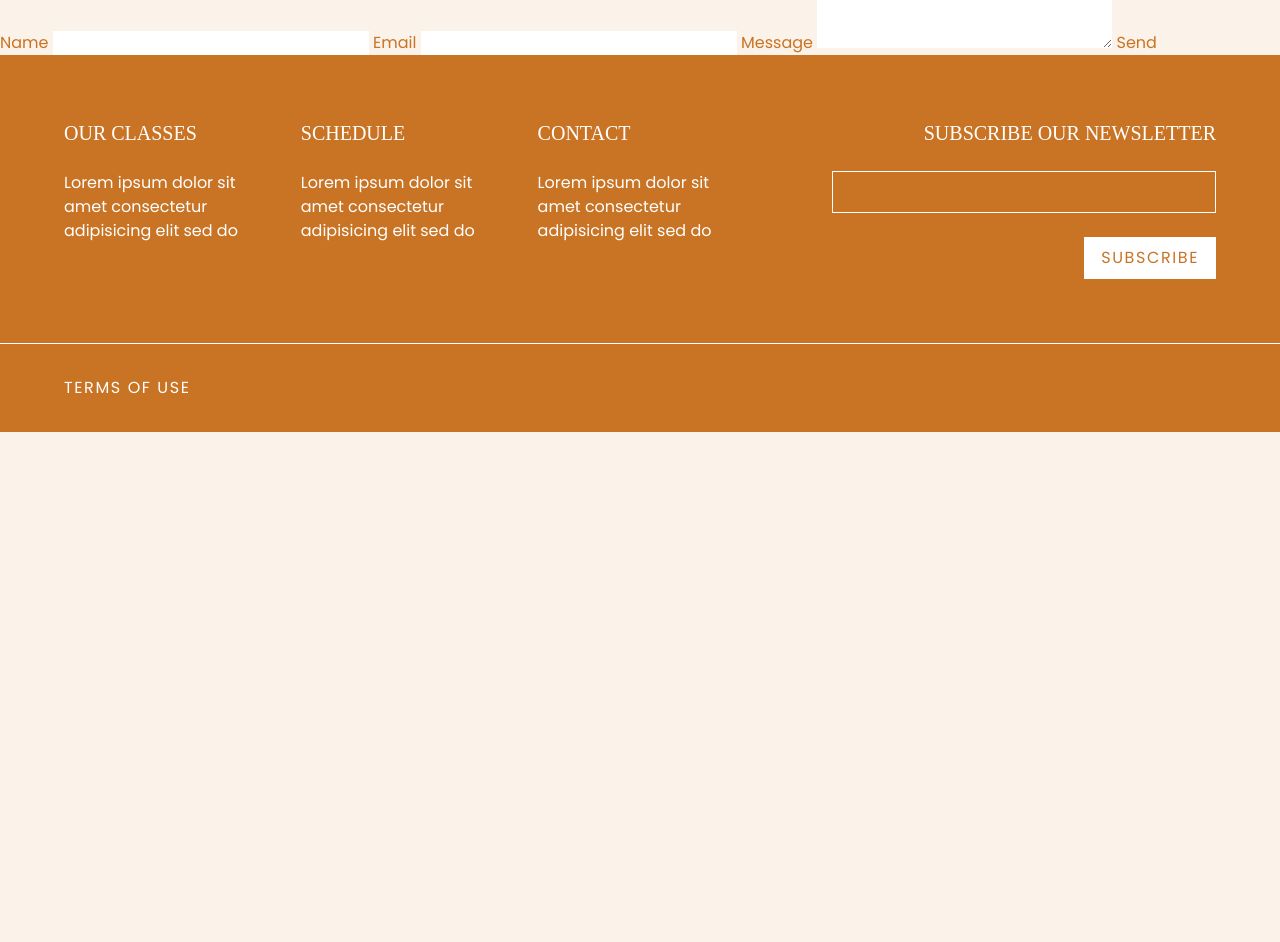
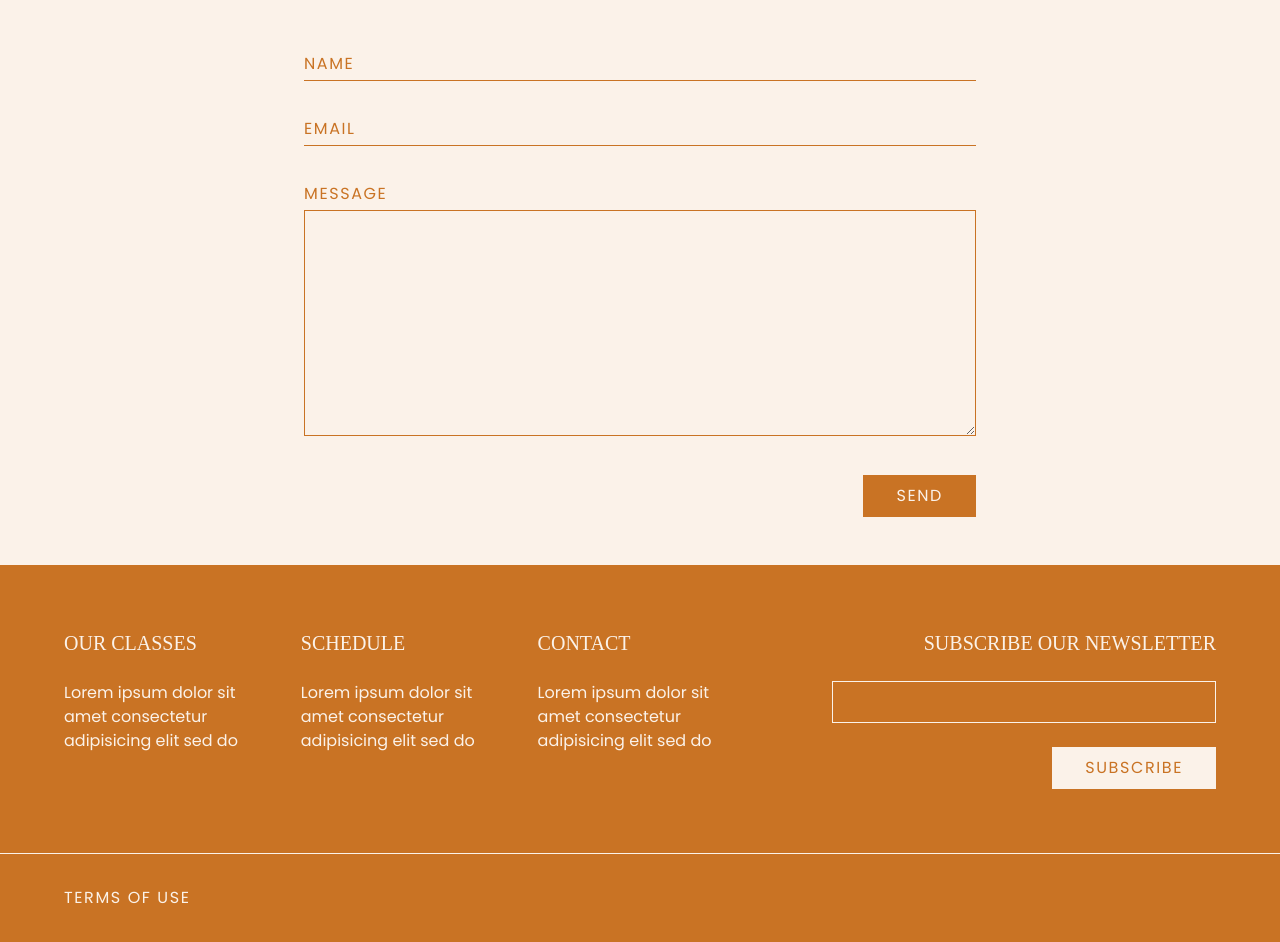
Before and after one commit to PollockCR/the-yoga-studio, a Jekyll site: the page built from contact.html, in a window 1280 px wide. Shown: the part 630-1572 px from the top of the page. Built offline with Jekyll 4.4.1, drawn with Linux system fonts in a browser that asks for light colours; some web fonts are replaced; before the commit the page ends 1062 px from its top, so only the background shows below that.

Commit message:
style contact form

```diff
--- a/_includes/contact-form.html
+++ b/_includes/contact-form.html
@@ -1,14 +1,16 @@
-<section>
-     <form>
-        <label for="name">Name</label>
-        <input type="text" id="name" name="name">
+<section class="px-5p py-12">
+    <form class="grid gap-8 max-w-2xl mx-auto">
+        <input class="form-field" type="text" name="name" placeholder="Name" aria-label="Name">
 
-        <label for="email">Email</label>
-        <input type="email" id="email" name="email">
+        <input placeholder="Email" aria-label="Email" class="form-field" type="email" id="email" name="email">
 
-        <label for="message">Message</label>
-        <textarea id="message" name="message"></textarea>
+        <div>
+            <label class="form-label block" for="message">Message</label>
+            <textarea rows="8" id="message" name="message" class="w-full bg-transparent p-4 outline-none border border-pumpkin"></textarea>
+        </div>
 
-        <button type="submit">Send</button>
+        <div class="text-right">
+            <button class="button" type="submit">Send</button>
+        </div>
     </form>
 </section>
--- a/_includes/site-footer.html
+++ b/_includes/site-footer.html
@@ -1,4 +1,4 @@
-<footer class="bg-pumpkin text-white">
+<footer class="bg-pumpkin text-cream">
     <nav class="p-5p grid grid-cols-2 sm:grid-cols-3 md:grid-cols-5 gap-8">
         <!-- Footer Menu -->
         <div>
@@ -17,11 +17,11 @@
         <!-- Footer Subscribe -->
         <form class="col-span-2 grid md:text-right gap-6">
             <label for="email" class="font-serif text-xl uppercase">Subscribe our newsletter</label>
-            <input type="email" id="email" name="email" class="max-w-sm w-full md:ml-auto bg-transparent border border-white p-2 outline-white">
-            <div><button type="submit" class="button bg-white text-pumpkin border border-white hover:text-white hover:bg-pumpkin">Subscribe</button></div>
+            <input type="email" id="email" name="email" class="max-w-sm w-full md:ml-auto bg-transparent border border-cream p-2 outline-cream">
+            <div><button type="submit" class="button bg-cream text-pumpkin border border-cream hover:text-cream hover:bg-pumpkin hover:border-cream">Subscribe</button></div>
         </form>
     </nav>
-    <div class="px-5p py-8 border-t border-white uppercase tracking-widest">
+    <div class="px-5p py-8 border-t border-cream uppercase tracking-widest">
         <a href="#">Terms of use</a>
     </div>
 </footer>
--- a/assets/css/output-style.css
+++ b/assets/css/output-style.css
@@ -461,21 +461,63 @@ p {
 }
 .button {
   display: inline-block;
+  border-width: 1px;
+  border-color: transparent;
   --tw-bg-opacity: 1;
   background-color: rgb(201 115 36 / var(--tw-bg-opacity));
-  padding-left: 1rem;
-  padding-right: 1rem;
+  padding-left: 2rem;
+  padding-right: 2rem;
   padding-top: 0.5rem;
   padding-bottom: 0.5rem;
   text-transform: uppercase;
   letter-spacing: 0.1em;
   --tw-text-opacity: 1;
-  color: rgb(255 255 255 / var(--tw-text-opacity));
+  color: rgb(251 242 233 / var(--tw-text-opacity));
   transition-property: color, background-color, border-color, text-decoration-color, fill, stroke, opacity, box-shadow, transform, filter, -webkit-backdrop-filter;
   transition-property: color, background-color, border-color, text-decoration-color, fill, stroke, opacity, box-shadow, transform, filter, backdrop-filter;
   transition-property: color, background-color, border-color, text-decoration-color, fill, stroke, opacity, box-shadow, transform, filter, backdrop-filter, -webkit-backdrop-filter;
   transition-timing-function: cubic-bezier(0.4, 0, 0.2, 1);
   transition-duration: 150ms;
+}
+.button:hover {
+  --tw-border-opacity: 1;
+  border-color: rgb(201 115 36 / var(--tw-border-opacity));
+  --tw-bg-opacity: 1;
+  background-color: rgb(251 242 233 / var(--tw-bg-opacity));
+  --tw-text-opacity: 1;
+  color: rgb(201 115 36 / var(--tw-text-opacity));
+}
+.form-field {
+  border-bottom-width: 1px;
+  --tw-border-opacity: 1;
+  border-bottom-color: rgb(201 115 36 / var(--tw-border-opacity));
+  background-color: transparent;
+  padding-top: 0.25rem;
+  padding-bottom: 0.25rem;
+  --tw-text-opacity: 1;
+  color: rgb(201 115 36 / var(--tw-text-opacity));
+  outline: 2px solid transparent;
+  outline-offset: 2px;
+}
+.form-field::-moz-placeholder {
+  text-transform: uppercase;
+  letter-spacing: 0.1em;
+  --tw-text-opacity: 1;
+  color: rgb(201 115 36 / var(--tw-text-opacity));
+}
+.form-field::placeholder {
+  text-transform: uppercase;
+  letter-spacing: 0.1em;
+  --tw-text-opacity: 1;
+  color: rgb(201 115 36 / var(--tw-text-opacity));
+}
+.form-label {
+  padding-top: 0.25rem;
+  padding-bottom: 0.25rem;
+  text-transform: uppercase;
+  letter-spacing: 0.1em;
+  --tw-text-opacity: 1;
+  color: rgb(201 115 36 / var(--tw-text-opacity));
 }
 .absolute {
   position: absolute;
@@ -501,6 +543,10 @@ p {
 }
 .-m-px {
   margin: -1px;
+}
+.mx-auto {
+  margin-left: auto;
+  margin-right: auto;
 }
 .my-3 {
   margin-top: 0.75rem;
@@ -533,6 +579,9 @@ p {
 .mt-6 {
   margin-top: 1.5rem;
 }
+.block {
+  display: block;
+}
 .flex {
   display: flex;
 }
@@ -556,6 +605,9 @@ p {
 }
 .w-full {
   width: 100%;
+}
+.max-w-2xl {
+  max-width: 42rem;
 }
 .max-w-md {
   max-width: 28rem;
@@ -640,13 +692,17 @@ p {
 .border-t {
   border-top-width: 1px;
 }
+.border-cream {
+  --tw-border-opacity: 1;
+  border-color: rgb(251 242 233 / var(--tw-border-opacity));
+}
 .border-pumpkin {
   --tw-border-opacity: 1;
   border-color: rgb(201 115 36 / var(--tw-border-opacity));
 }
-.border-white {
-  --tw-border-opacity: 1;
-  border-color: rgb(255 255 255 / var(--tw-border-opacity));
+.bg-cream {
+  --tw-bg-opacity: 1;
+  background-color: rgb(251 242 233 / var(--tw-bg-opacity));
 }
 .bg-pumpkin {
   --tw-bg-opacity: 1;
@@ -663,10 +719,6 @@ p {
 .bg-transparent {
   background-color: transparent;
 }
-.bg-white {
-  --tw-bg-opacity: 1;
-  background-color: rgb(255 255 255 / var(--tw-bg-opacity));
-}
 .bg-cover {
   background-size: cover;
 }
@@ -678,6 +730,9 @@ p {
 }
 .p-2 {
   padding: 0.5rem;
+}
+.p-4 {
+  padding: 1rem;
 }
 .p-5p {
   padding: 5%;
@@ -712,6 +767,10 @@ p {
   padding-top: 2rem;
   padding-bottom: 2rem;
 }
+.py-12 {
+  padding-top: 3rem;
+  padding-bottom: 3rem;
+}
 .pb-4 {
   padding-bottom: 1rem;
 }
@@ -720,6 +779,9 @@ p {
 }
 .text-center {
   text-align: center;
+}
+.text-right {
+  text-align: right;
 }
 .font-sans {
   font-family: Poppins, sans-serif;
@@ -744,6 +806,10 @@ p {
 .tracking-widest {
   letter-spacing: 0.1em;
 }
+.text-cream {
+  --tw-text-opacity: 1;
+  color: rgb(251 242 233 / var(--tw-text-opacity));
+}
 .text-pumpkin {
   --tw-text-opacity: 1;
   color: rgb(201 115 36 / var(--tw-text-opacity));
@@ -752,8 +818,12 @@ p {
   --tw-text-opacity: 1;
   color: rgb(255 255 255 / var(--tw-text-opacity));
 }
-.outline-white {
-  outline-color: #fff;
+.outline-none {
+  outline: 2px solid transparent;
+  outline-offset: 2px;
+}
+.outline-cream {
+  outline-color: #FBF2E9;
 }
 .bg-image {
   background-size: cover;
@@ -857,13 +927,17 @@ p {
   --tw-bg-opacity: 1;
   background-color: rgb(201 115 36 / var(--tw-bg-opacity));
 }
+.hover\:border-cream:hover {
+  --tw-border-opacity: 1;
+  border-color: rgb(251 242 233 / var(--tw-border-opacity));
+}
 .hover\:bg-pumpkin:hover {
   --tw-bg-opacity: 1;
   background-color: rgb(201 115 36 / var(--tw-bg-opacity));
 }
-.hover\:text-white:hover {
+.hover\:text-cream:hover {
   --tw-text-opacity: 1;
-  color: rgb(255 255 255 / var(--tw-text-opacity));
+  color: rgb(251 242 233 / var(--tw-text-opacity));
 }
 @media (min-width: 640px) {
   .sm\:block {
```
Also changed, not shown: style.css (+7 -1 lines).
